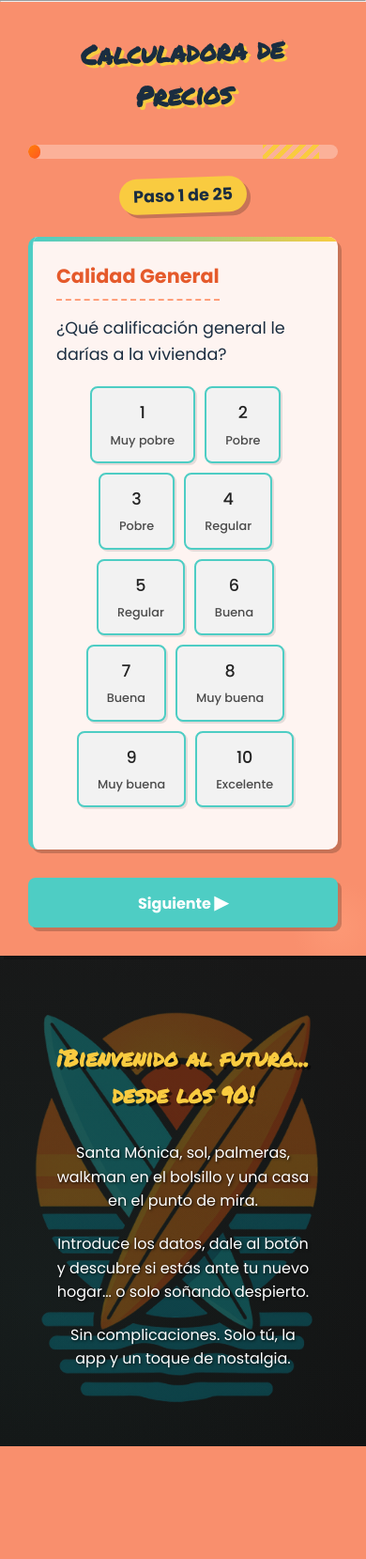
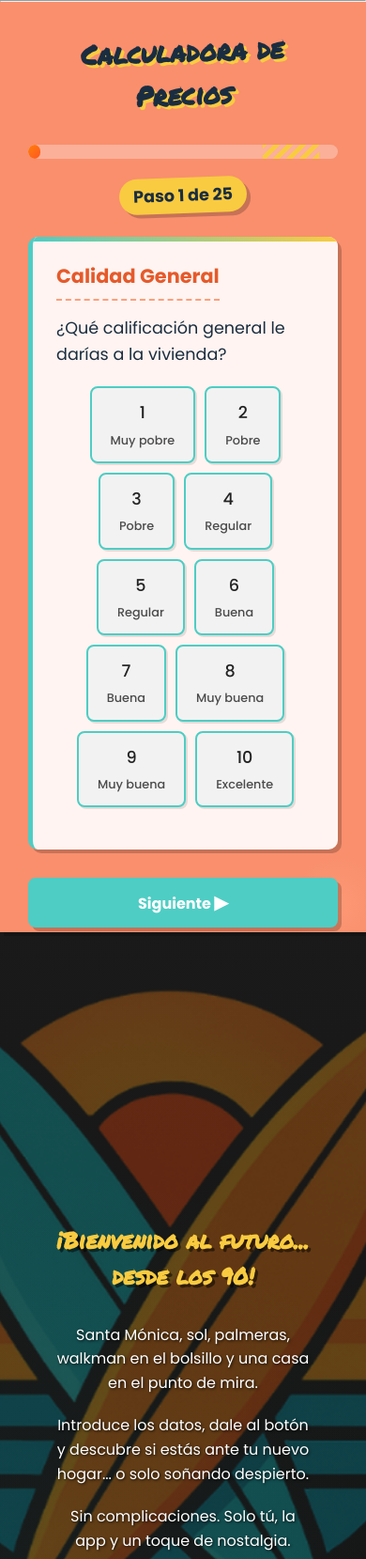
Before and after one commit to Bootcamp-IA-P4/e1_regression, a Flask app: page /predict in a window 390 px wide. Shown: the part 26-1685 px from the top of the page at 94% size. Before the commit the page ends 1565 px from the top, so only its background shows below. Run offline with Flask 3, Linux system fonts and the light colour scheme.

Commit message:
Styles: Fix heigth grid

```diff
--- a/app/static/css/california-style.css
+++ b/app/static/css/california-style.css
@@ -65,7 +65,7 @@ body {
   position: relative;
   box-shadow: var(--shadow-retro);
   overflow: hidden;
-  min-height: 800px;
+  height: 90vh;
 }
 
 /* Contenido interno común */
@@ -546,7 +546,6 @@ input[readonly] {
 @media (max-width: 992px) {
   .content-grid {
     grid-template-columns: 1fr;
-    gap: 30px;
   }
 
   .form-panel,
```
